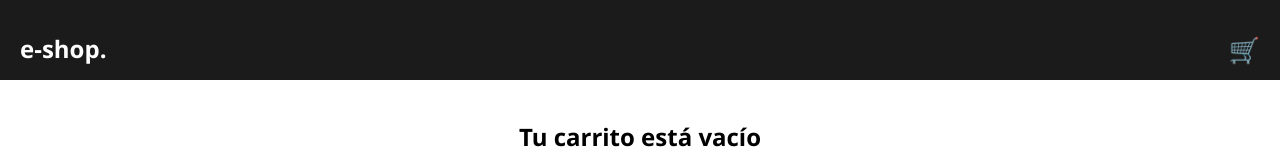
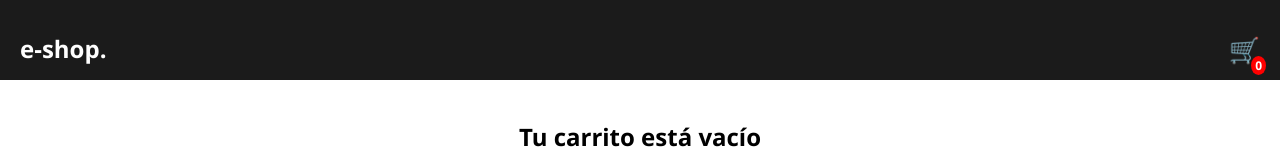
Before and after one commit to LewanDev/e-shop, a React (Vite) app: page /cart in a window 1280 px wide. Shown: the top 160 px of the page. Built offline with nearby package versions, Linux system fonts and the light colour scheme.

Commit message:
added ui content for navbar

```diff
--- a/src/components/CartContent/CartContent.css
+++ b/src/components/CartContent/CartContent.css
@@ -81,3 +81,14 @@
   text-align: center;
   margin-top: 40px;
 }
+
+.cart-items-total{
+  background-color: red;
+  color: white;
+  border-radius: 50%;
+  font-size: 12px;
+  padding: 1px 4px;
+  top: 56px;
+  right: 14px;
+  position: absolute;
+}
--- /dev/null
+++ b/src/components/CartContent/TotalItems.jsx
@@ -0,0 +1,10 @@
+import { useContext } from "react";
+import { Context } from "../../context/Context";
+
+const TotalItems = () => {
+  const { cart } = useContext(Context);
+  const itemsQuanty = cart.reduce((acc, el) => acc + el.quanty, 0);
+  return <span className="cart-items-total">{itemsQuanty}</span>;
+};
+
+export default TotalItems;
--- a/src/components/NavBar/Navbar.jsx
+++ b/src/components/NavBar/Navbar.jsx
@@ -1,5 +1,7 @@
+import { Link } from "react-router-dom";
+import TotalItems from "../CartContent/TotalItems";
+
 import "./Navbar.css";
-import { Link } from "react-router-dom";
 
 const Navbar = () => {
   return (
@@ -9,7 +11,10 @@ const Navbar = () => {
           <h1 className="navbar-logo">e-shop.</h1>
         </Link>
         <Link to="/cart">
-          <h2 className="navbar-cart">🛒</h2>
+          <h2 className="navbar-cart">
+            🛒
+            <TotalItems />
+          </h2>
         </Link>
       </nav>
     </div>
--- a/src/context/Context.jsx
+++ b/src/context/Context.jsx
@@ -1,14 +1,14 @@
-import { createContext, useState } from "react";
+import { createContext, useEffect, useState } from "react";
 
 export const Context = createContext();
 
 const ContextProvider = ({ children }) => {
-  const savedCart = localStorage.getItem("cart") || []
-  const [cart, setCart] = useState([]);
+  const savedCart = JSON.parse(localStorage.getItem("cart")) || [];
+  const [cart, setCart] = useState(savedCart);
 
-  //setItem: LOCALSTORAGE
-
-  //getItem
+  useEffect(() => {
+    localStorage.setItem("cart", JSON.stringify(cart));
+  }, [cart]);
 
   const addProduct = (product) => {
     const productExists = cart.find((item) => item.id === product.id);
```
